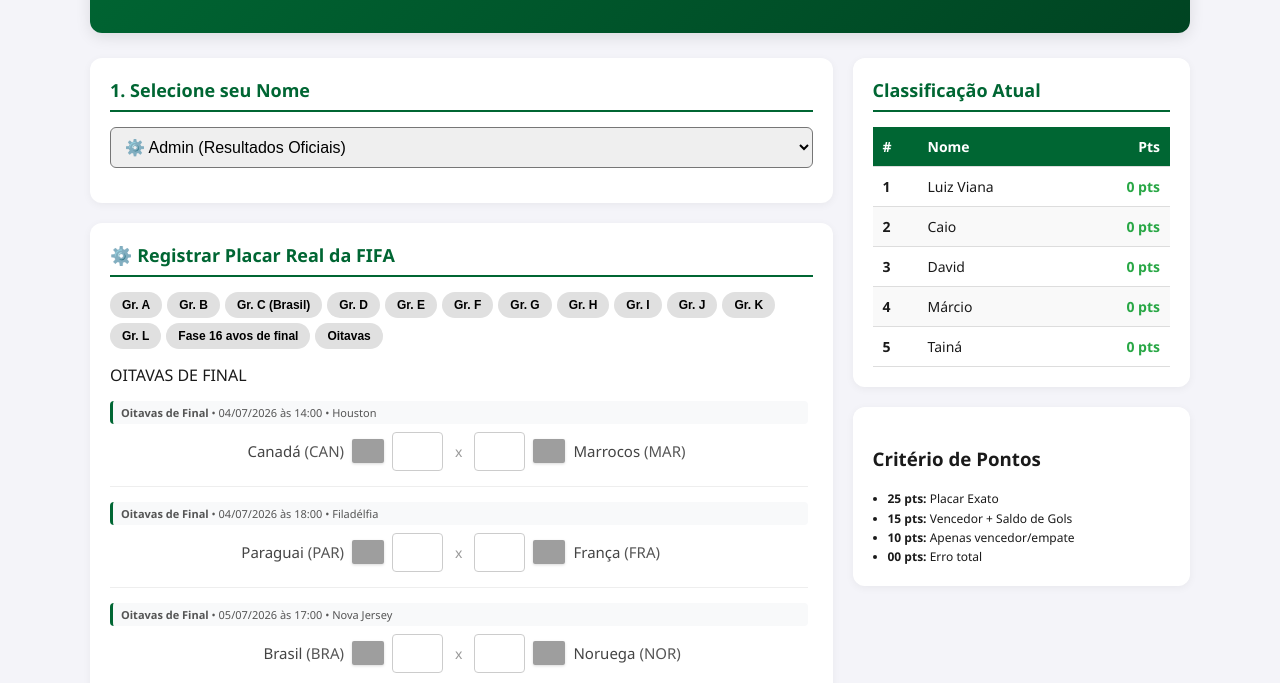
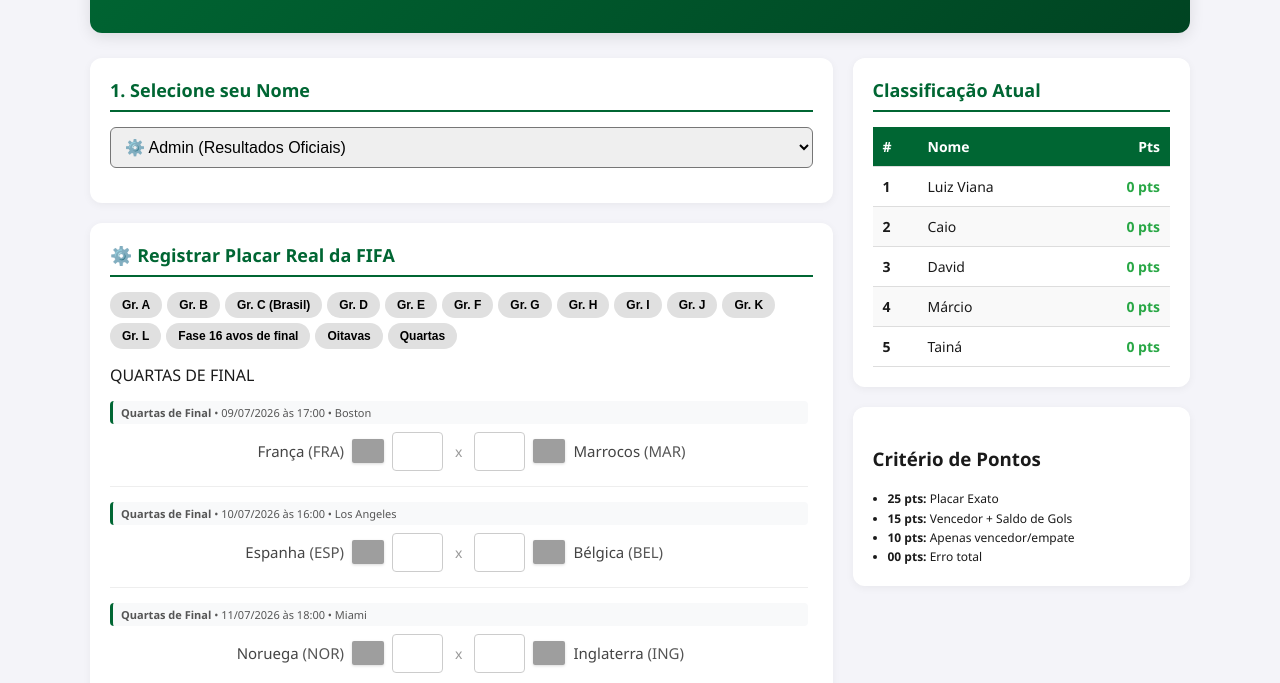
Before and after one commit to luizviana38/bolao-copa-2026, a website: page index.html in a window 1280 px wide. Shown: the part 117-800 px from the top of the page. Drawn offline with Linux system fonts and the light colour scheme; no server answers; grey boxes are pictures that could not be loaded.

Commit message:
Update index.html

```diff
--- a/index.html
+++ b/index.html
@@ -301,6 +301,7 @@
                     <button class="filter-btn" onclick="filterGroup('Grupo L', this)">Gr. L</button>
                     <button class="filter-btn" onclick="filterGroup('Fase Eliminatória', this)">Fase 16 avos de final</button>
                     <button class="filter-btn" onclick="filterGroup('Oitavas de Final', this)">Oitavas</button>
+                    <button class="filter-btn" onclick="filterGroup('Quartas de Final', this)">Quartas</button>
 
                 </div>
 
@@ -450,6 +451,13 @@ const JOGOS_OFICIAIS_FIFA = [
     { id: 95, grupo: "Oitavas de Final", mandante: "Argentina", siglaM: "ARG", flagCodeM: "ar", visitante: "Egito", siglaV: "EGI", flagCodeV: "eg", data: "07/07/2026", hora: "13:00", cidade: "Atlanta" },
     { id: 96, grupo: "Oitavas de Final", mandante: "Suíça", siglaM: "SUI", flagCodeM: "ch", visitante: "Colômbia", siglaV: "COL", flagCodeV: "co", data: "07/07/2026", hora: "17:00", cidade: "Vancouver" }
 ];
+
+    const JOGOS_QUARTAS = [
+    { id: 120, grupo: "Quartas de Final", mandante: "França", siglaM: "FRA", flagCodeM: "fr", visitante: "Marrocos", siglaV: "MAR", flagCodeV: "ma", data: "09/07/2026", hora: "17:00", cidade: "Boston" },
+    { id: 121, grupo: "Quartas de Final", mandante: "Espanha", siglaM: "ESP", flagCodeM: "es", visitante: "Bélgica", siglaV: "BEL", flagCodeV: "be", data: "10/07/2026", hora: "16:00", cidade: "Los Angeles" },
+    { id: 122, grupo: "Quartas de Final", mandante: "Noruega", siglaM: "NOR", flagCodeM: "no", visitante: "Inglaterra", siglaV: "ING", flagCodeV: "gb-eng", data: "11/07/2026", hora: "18:00", cidade: "Miami" },
+    { id: 123, grupo: "Quartas de Final", mandante: "Argentina", siglaM: "ARG", flagCodeM: "ar", visitante: "Suíça", siglaV: "SUI", flagCodeV: "ch", data: "11/07/2026", hora: "22:00", cidade: "Kansas City" }
+];
     const PARTICIPANTES = ["Luiz Viana", "Caio", "David", "Márcio", "Tainá"];
     let currentGroupFilter = "TODOS";
 
@@ -555,14 +563,14 @@ function renderMatches() {
         }
     }
 
-    // --- Início do Adicional da Fase de OITAVAS DE FINAL ---
-    if (currentGroupFilter === "TODOS" || currentGroupFilter === "Oitavas de Final") {
+    // --- Início do Adicional de QUARTAS DE FINAL ---
+    if (currentGroupFilter === "TODOS" || currentGroupFilter === "Quartas de Final") {
         const div = document.createElement('div');
         div.className = 'fase-divisor';
-        div.innerText = "OITAVAS DE FINAL";
+        div.innerText = "QUARTAS DE FINAL";
         container.appendChild(div);
 
-        JOGOS_OITAVAS.forEach(jogo => {
+        JOGOS_QUARTAS.forEach(jogo => {
             let golsM = '';
             let golsV = '';
 
@@ -578,6 +586,50 @@ function renderMatches() {
                 }
             }
 
+            const block = document.createElement('div');
+            block.className = 'match-block';
+            block.innerHTML = `
+                <div class="match-info"><strong>${jogo.grupo}</strong> • ${jogo.data} às ${jogo.hora} • ${jogo.cidade}</div>
+                <div class="match-row">
+                    <div class="team-container team-left">
+                        <span>${jogo.mandante}</span>
+                        <span class="team-sigla">&nbsp;(${jogo.siglaM})</span>
+                        <img class="flag-img flag-left" src="https://flagcdn.com/w40/${jogo.flagCodeM}.png" alt="${jogo.mandante}">
+                    </div>
+                    <input type="number" min="0" ${isDisabled} value="${golsM}" oninput="updatePlacarValue(${jogo.id}, 'm', this.value)">
+                    <span class="vs">x</span>
+                    <input type="number" min="0" ${isDisabled} value="${golsV}" oninput="updatePlacarValue(${jogo.id}, 'v', this.value)">
+                    <div class="team-container team-right">
+                        <img class="flag-img flag-right" src="https://flagcdn.com/w40/${jogo.flagCodeV}.png" alt="${jogo.visitante}">
+                        <span>${jogo.visitante}</span>
+                        <span class="team-sigla">&nbsp;(${jogo.siglaV})</span>
+                    </div>
+                </div>`;
+            container.appendChild(block);
+        });
+    }
+
+    // --- Início do Adicional da Fase de OITAVAS DE FINAL ---
+    if (currentGroupFilter === "TODOS" || currentGroupFilter === "Oitavas de Final") {
+        const div = document.createElement('div');
+        div.className = 'fase-divisor';
+        div.innerText = "OITAVAS DE FINAL";
+        container.appendChild(div);
+
+        JOGOS_OITAVAS.forEach(jogo => {
+            let golsM = '';
+            let golsV = '';
+            if (currentUser === "Admin (Resultados Oficiais)") {
+                if (dadosBolao.resultadosOficiais[jogo.id]) {
+                    golsM = dadosBolao.resultadosOficiais[jogo.id].m || '';
+                    golsV = dadosBolao.resultadosOficiais[jogo.id].v || '';
+                }
+            } else {
+                if (dadosBolao.palpites[currentUser] && dadosBolao.palpites[currentUser][jogo.id]) {
+                    golsM = dadosBolao.palpites[currentUser][jogo.id].m || '';
+                    golsV = dadosBolao.palpites[currentUser][jogo.id].v || '';
+                }
+            }
             const block = document.createElement('div');
             block.className = 'match-block';
             block.innerHTML = `
@@ -708,8 +760,7 @@ function renderMatches() {
             </div>`;
         container.appendChild(block);
     });
-}
-    function updatePlacarValue(jogoId, tipo, valor) {
+}    function updatePlacarValue(jogoId, tipo, valor) {
         const currentUser = document.getElementById('select-user').value;
         if (currentUser === "Admin (Resultados Oficiais)") {
             if (!dadosBolao.resultadosOficiais[jogoId]) dadosBolao.resultadosOficiais[jogoId] = { m: '', v: '' };
@@ -748,14 +799,13 @@ function renderMatches() {
     }
 
 function calculateRanking() {
-        let listaRanking = [];
-
-        // Definimos a lista completa de todos os jogos
-        const todosJogos = [
-            ...JOGOS_OFICIAIS_FIFA,
-            ...(typeof JOGOS_ELIMINATORIOS !== 'undefined' ? JOGOS_ELIMINATORIOS : []),
-            ...(typeof JOGOS_OITAVAS !== 'undefined' ? JOGOS_OITAVAS : [])
-        ];
+    let listaRanking = [];
+    const todosJogos = [
+        ...JOGOS_OFICIAIS_FIFA,
+        ...(typeof JOGOS_ELIMINATORIOS !== 'undefined' ? JOGOS_ELIMINATORIOS : []),
+        ...(typeof JOGOS_OITAVAS !== 'undefined' ? JOGOS_OITAVAS : []),
+        ...JOGOS_QUARTAS // <--- ADICIONE ESTA LINHA
+    ];
 
         PARTICIPANTES.forEach(user => {
             let totalPts = 0;
```
